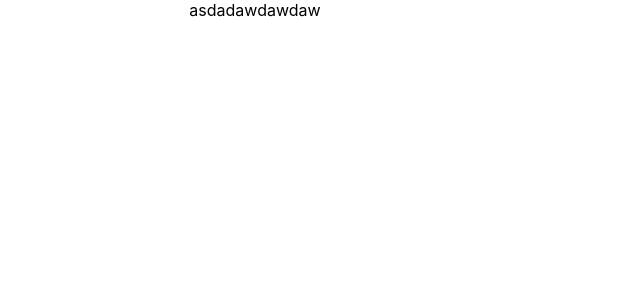
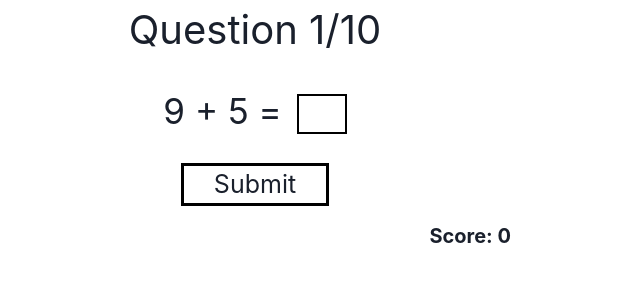
Before and after one commit to grx45/Math-game, a React (Create React App) app: page /game in a window 1280 px wide. Shown: the top 300 px of the page, without its empty margins (385-1025 px from the left). Built offline with nearby package versions, Linux system fonts and the light colour scheme; sample sign-in values are in the browser's storage.

Commit message:
game progress 75% done

```diff
--- a/package.json
+++ b/package.json
@@ -3,11 +3,15 @@
   "version": "0.1.0",
   "private": true,
   "dependencies": {
+    "@chakra-ui/react": "^2.7.1",
+    "@emotion/react": "^11.11.1",
+    "@emotion/styled": "^11.11.0",
     "@reduxjs/toolkit": "^1.9.5",
     "@testing-library/jest-dom": "^5.16.5",
     "@testing-library/react": "^13.4.0",
     "@testing-library/user-event": "^13.5.0",
     "axios": "^1.4.0",
+    "framer-motion": "^10.12.18",
     "json-server": "^0.17.3",
     "react": "^18.2.0",
     "react-dom": "^18.2.0",
--- a/src/App.css
+++ /dev/null
@@ -1,38 +0,0 @@
-.App {
-  text-align: center;
-}
-
-.App-logo {
-  height: 40vmin;
-  pointer-events: none;
-}
-
-@media (prefers-reduced-motion: no-preference) {
-  .App-logo {
-    animation: App-logo-spin infinite 20s linear;
-  }
-}
-
-.App-header {
-  background-color: #282c34;
-  min-height: 100vh;
-  display: flex;
-  flex-direction: column;
-  align-items: center;
-  justify-content: center;
-  font-size: calc(10px + 2vmin);
-  color: white;
-}
-
-.App-link {
-  color: #61dafb;
-}
-
-@keyframes App-logo-spin {
-  from {
-    transform: rotate(0deg);
-  }
-  to {
-    transform: rotate(360deg);
-  }
-}
--- a/src/App.js
+++ b/src/App.js
@@ -1,4 +1,3 @@
-import "./App.css";
 import { Route, Routes } from "react-router-dom";
 import Home from "./pages/Home/Home";
 import Game from "./pages/Game/Game";
--- /dev/null
+++ b/src/helpers/GenerateToken.js
@@ -0,0 +1,5 @@
+export const generateToken = () => {
+  const today = new Date();
+  const dateString = today.toISOString().slice(11);
+  return dateString;
+};
--- a/src/index.css
+++ b/src/index.css
@@ -1,8 +1,6 @@
 body {
   margin: 0;
   padding: 0;
-
-
   font-family: -apple-system, BlinkMacSystemFont, 'Segoe UI', 'Roboto', 'Oxygen',
     'Ubuntu', 'Cantarell', 'Fira Sans', 'Droid Sans', 'Helvetica Neue',
     sans-serif;
@@ -15,8 +13,8 @@ code {
     monospace;
 }
 
-.home-page{
-  width: 30vw;
+.App{
+  width: 40vw;
   margin: auto;
 }
 
@@ -31,5 +29,59 @@ code {
   width: 100%;
   background-color: white;
   font-size: 20px;
-  border: 4px solid black
+  border: 4px solid black;
+  cursor: pointer;
 }
+
+.play-button:hover{
+  background-color: grey;
+}
+
+.game-progress{
+  text-align: center;
+  font-size: 40px;
+}
+
+.container{
+  display: flex;
+  flex-direction: column;
+  justify-content: center;
+  align-items: center;
+  gap: 25px;
+}
+
+.game-interface{
+  display: flex;
+  align-items: center;
+  justify-content: center;
+  font-size: 35px;
+  flex-direction: row;
+  width: 100%;
+
+}
+#input{
+  margin-top: 5px;
+  margin-left: 15px;
+  width: 50px;
+  height: 40px;
+  font-size: 30px;
+  text-align: center;
+  font-weight: 500;
+  border: 2px solid black;
+}
+.submit-button{
+
+  padding: 0 30px 0 30px;
+  background-color: white;
+  border: 3px solid black;
+  cursor: pointer;
+}
+.submit-button:hover{
+  background-color: grey;
+}
+.score-track{
+  text-align: end;
+  margin-top: 15px;
+  font-size: 20px;
+  font-weight: 700;
+}
--- a/src/index.js
+++ b/src/index.js
@@ -6,13 +6,16 @@ import reportWebVitals from "./reportWebVitals";
 import { BrowserRouter } from "react-router-dom";
 import { Provider } from "react-redux";
 import globalStore from "./reducers";
+import { ChakraProvider } from "@chakra-ui/react";
 
 const root = ReactDOM.createRoot(document.getElementById("root"));
 root.render(
   <Provider store={globalStore}>
     <BrowserRouter>
       <React.StrictMode>
-        <App />
+        <ChakraProvider>
+          <App />
+        </ChakraProvider>
       </React.StrictMode>
     </BrowserRouter>
   </Provider>
--- a/src/pages/Game/Game.jsx
+++ b/src/pages/Game/Game.jsx
@@ -1,6 +1,111 @@
+import axios from "axios";
+import { useEffect, useState } from "react";
+import { useSelector } from "react-redux";
+import { useNavigate } from "react-router-dom";
+import { API_URL } from "../../helpers/URL";
+import { useDisclosure, Modal, ModalOverlay, ModalContent, ModalHeader, ModalBody, ModalFooter, Button, ButtonGroup } from "@chakra-ui/react";
+
 function Game() {
+    const token = sessionStorage.getItem("token");
+    const leaderboard = useSelector((state) => state.leaderboardReducer.data)
+    const navigate = useNavigate()
+    const { isOpen, onOpen, onClose } = useDisclosure()
+
+    let [progress, setProgress] = useState(1)
+    const [num1, setNum1] = useState(generateNumber())
+    const [num2, setNum2] = useState(generateNumber())
+    const [submission, setSubmission] = useState('')
+    let [score, setScore] = useState(0)
+
+    function generateNumber() {
+        let number = Math.floor(Math.random() * 20)
+        return number
+    }
+
+    function generateQuestion() {
+        setNum1(generateNumber())
+        setNum2(generateNumber())
+    }
+
+    function handleSubmit() {
+        if (progress == 2) {
+
+            onOpen();
+            updateLeaderBoard()
+            return
+        }
+        const answer = parseInt(submission)
+
+        if (answer === num1 + num2) {
+            score++
+            setScore(score)
+        }
+
+        progress++
+        setProgress(progress++)
+
+        setSubmission('')
+        const inputfield = document.getElementById("input")
+        inputfield.value = ''
+        inputfield.focus()
+
+        generateQuestion()
+    }
+
+    const updateLeaderBoard = async () => {
+        try {
+            if (leaderboard.length < 5) {
+                await axios.post(
+                    `${API_URL}leaderboard`, {
+                    score: score,
+                    token: token
+                }, {}
+                )
+            }
+
+        } catch (error) {
+            console.log("error update leaderboard: ", error)
+        }
+    }
+
+    useEffect(() => {
+        if (!token) {
+            navigate('/')
+        }
+    }, [])
+
+
     return (
-        <div>asdadawdawdaw</div>
+        <>
+            <div className="container" >
+                <h1 className="game-progress">Question {progress}/10</h1>
+                <div className="game-interface">
+                    <h2> {num1} + {num2} = </h2>
+                    <input id="input" onChange={(event) => setSubmission(event.target.value)} />
+                </div>
+                <button onClick={handleSubmit} className="submit-button"><p style={{ fontSize: "25px", padding: 0, marginBlockStart: 0, marginBlockEnd: 0 }}>Submit</p></button>
+            </div>
+            <h2 className="score-track">Score: {score}</h2>
+
+            <Modal isOpen={isOpen} onClose={onClose}>
+                <ModalOverlay />
+                <ModalContent>
+                    <ModalHeader>Modal Title</ModalHeader>
+
+                    <ModalBody>
+
+                    </ModalBody>
+
+                    <ModalFooter>
+                        <Button colorScheme='blue' mr={3} onClick={onClose}>
+                            Close
+                        </Button>
+                        <Button variant='ghost'>Secondary Action</Button>
+                    </ModalFooter>
+                </ModalContent>
+            </Modal>
+
+        </>
     );
 }
 
--- a/src/pages/Home/Home.jsx
+++ b/src/pages/Home/Home.jsx
@@ -1,8 +1,11 @@
 import { useEffect } from "react";
 import { FetchLeaderboard } from "../../hooks/useFetchLeaderboard";
+import { useNavigate } from "react-router-dom";
+import { generateToken } from "../../helpers/GenerateToken";
 
 
 function Home() {
+    const navigate = useNavigate()
 
     const { leaderboard, getLeaderboard } = FetchLeaderboard()
 
@@ -20,20 +23,25 @@ function Home() {
         return leaderboardEntries
     }
 
+    function startGame() {
+        let token = generateToken()
+        sessionStorage.setItem("token", token);
+        navigate("/game")
+    }
+
     useEffect(() => {
+        sessionStorage.clear();
         getLeaderboard();
     }, []);
 
     return (
-        <section className="home-page">
+        <div style={{ width: "30vw" }}>
             <h1 style={{ textAlign: "left", marginBottom: "15px" }}>Top Scores</h1>
             <div className="leaderboard">
-                {
-                    printLeaderboard()
-                }
+                {printLeaderboard()}
             </div>
-            <button className="play-button">Play</button>
-        </section>
+            <button className="play-button" onClick={startGame} >Play</button>
+        </div>
     );
 }
 
```
Also changed, not shown: src/server/db.json (+11 -11 lines), 1 other file (tests, documents, lock files or other folders).
